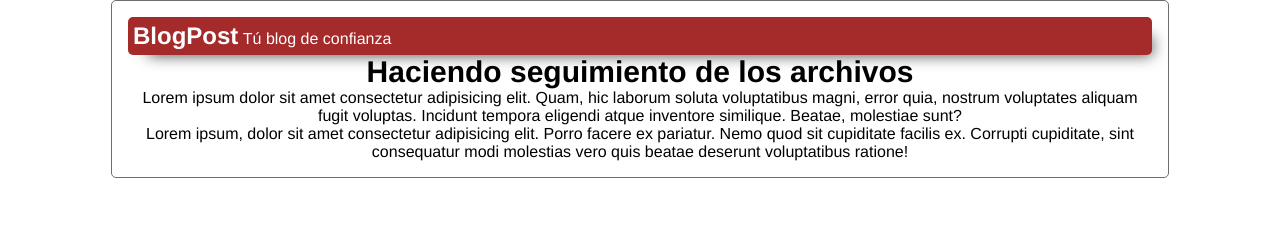
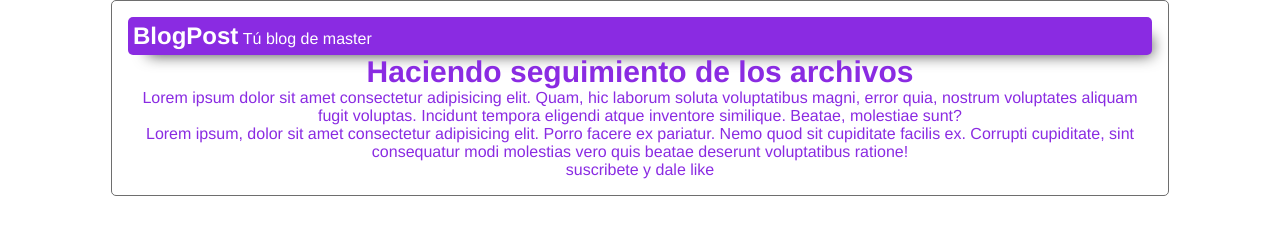
Before and after one commit to DiegoQQ/practicaGit, a plain HTML site: page index.html in a window 1280 px wide. Drawn offline with Linux system fonts and the light colour scheme.

Commit message:
agrege cabecera master, y suscripcion y cambie los colores

```diff
--- a/css/style.css
+++ b/css/style.css
@@ -4,6 +4,7 @@
     font-family: 'Franklin Gothic Medium', 'Arial Narrow', Arial, sans-serif;
 }
 #container{
+    color: blueviolet;
     text-align: center;
     width: 80%;
     border: 1px solid rgb(110, 110, 110);
@@ -15,7 +16,7 @@
     font-size: 30px;
 }
 #cabecera{
-    background-color: brown;
+    background-color: blueviolet;
     color: #fff;
     text-align: left;
     padding: 5px;
--- a/index.html
+++ b/index.html
@@ -12,12 +12,13 @@
         <div id="container">
             <div id="cabecera">
                 <h1>BlogPost</h1>
-                <span>Tú blog de confianza</span>
+                <span>Tú blog de master</span>
             </div>
             <div id="post">
                 <h2>Haciendo seguimiento de los archivos</h2>
                 <p>Lorem ipsum dolor sit amet consectetur adipisicing elit. Quam, hic laborum soluta voluptatibus magni, error quia, nostrum voluptates aliquam fugit voluptas. Incidunt tempora eligendi atque inventore similique. Beatae, molestiae sunt?</p>
                 <p>Lorem ipsum, dolor sit amet consectetur adipisicing elit. Porro facere ex pariatur. Nemo quod sit cupiditate facilis ex. Corrupti cupiditate, sint consequatur modi molestias vero quis beatae deserunt voluptatibus ratione!</p>
+                <p>suscribete y dale like</p>
             </div>
         </div>
     </section>
```
